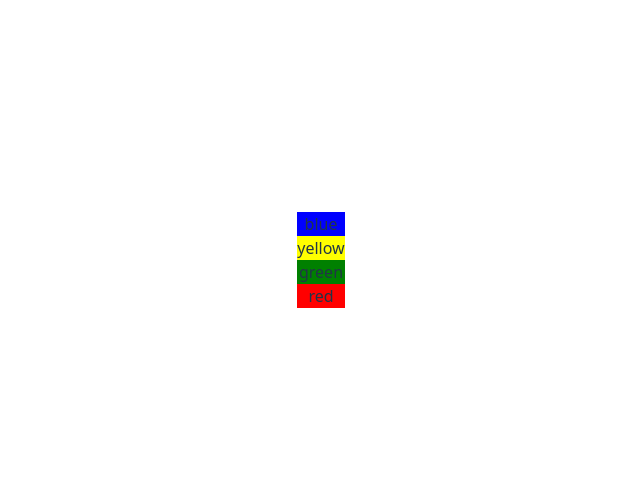
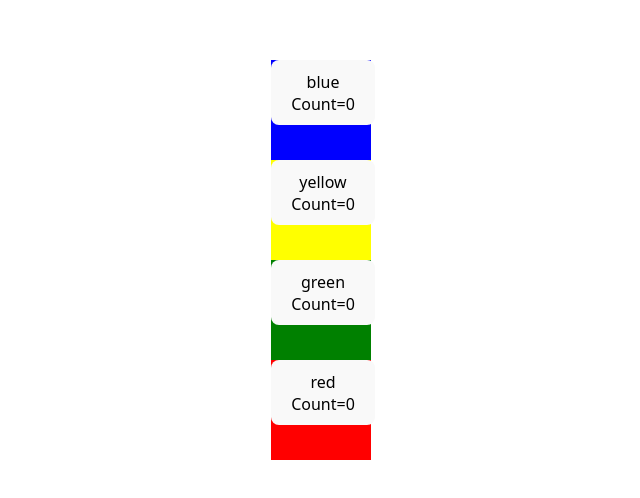
Before and after one commit to DGSudheer/Todo, a React (Vite) app: page / in a window 1280 px wide. Shown: the part 140-638 px from the top of the page, without its empty margins (319-959 px from the left). Built offline with nearby package versions, Linux system fonts and the light colour scheme.

Commit message:
temp commit 2

```diff
--- /dev/null
+++ b/src/Ludoboard.css
@@ -0,0 +1,4 @@
+.Block{
+    height: 100px;
+    width: 100px;
+}
--- a/src/Ludoboard.jsx
+++ b/src/Ludoboard.jsx
@@ -1,10 +1,16 @@
 import { useState } from "react";
+import "./Ludoboard.css";
 
 export default function Ludoboard({colour}){
     let styles = {backgroundColor: colour}
+    let [count, setCount] = useState(0);
+    let incCount = () => {
+        setCount(count+1);
+    }
+
     return (
-        <div style={styles}>
-            {colour}
+        <div className="Block" style={styles}>
+            <button onClick={incCount}>{colour} Count={count}</button>
         </div>
     );
 }
```
